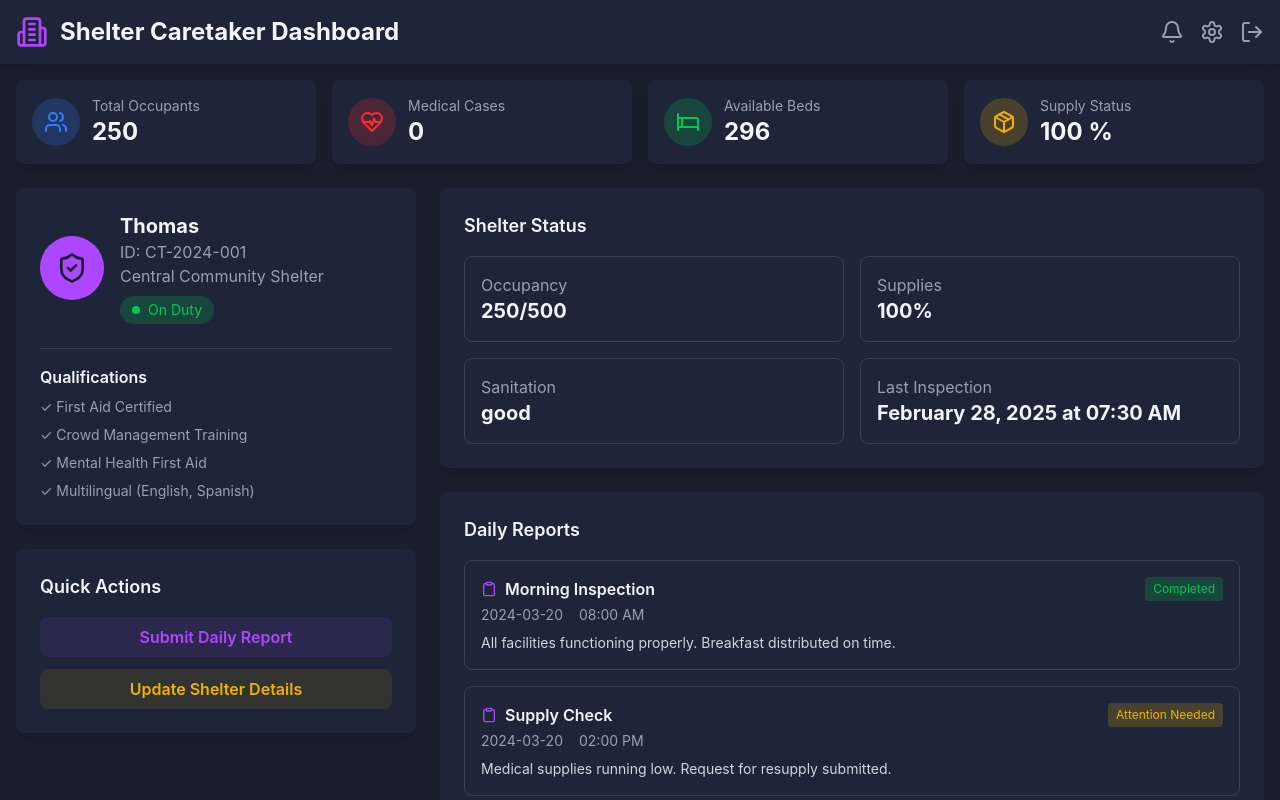
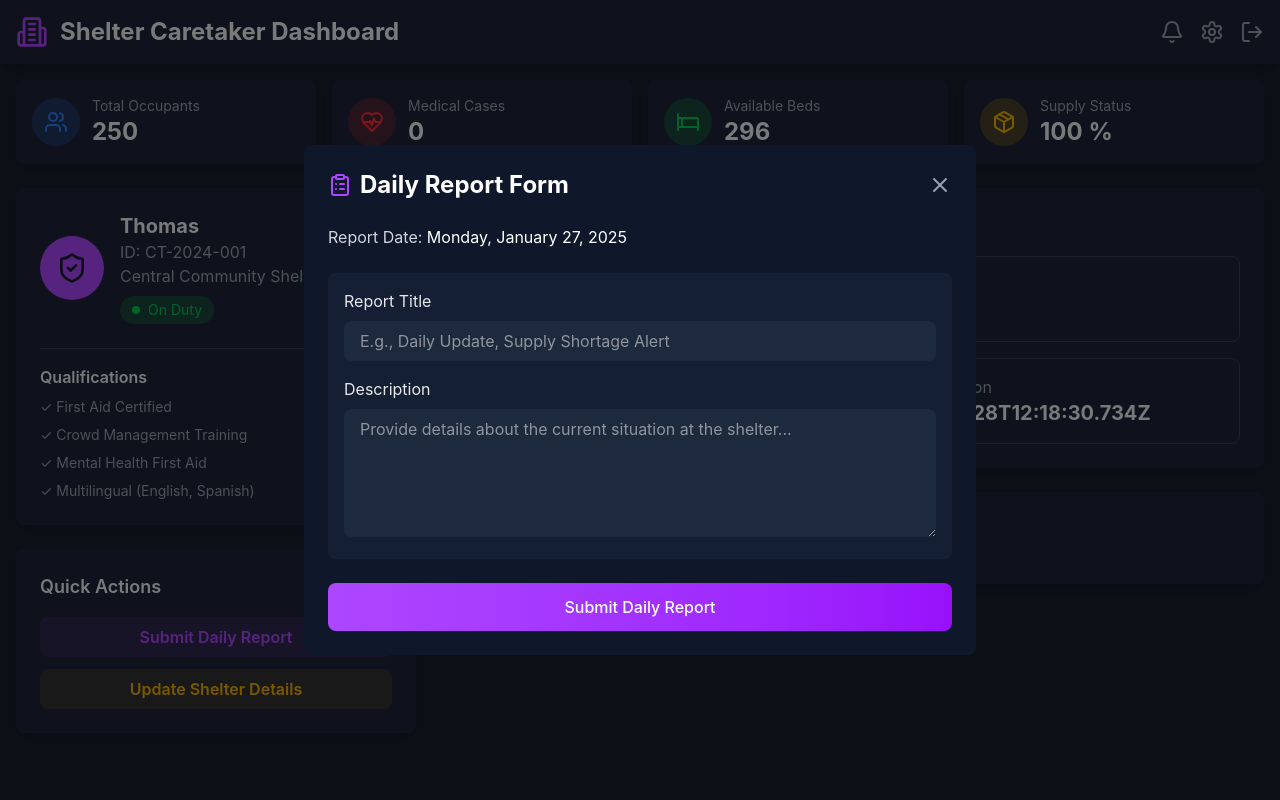
Before and after one commit to Ashwin-Wilson/Dynamic-Disaster-Response-Frontend, a React (Vite) app: page /caretaker/dashboard in a window 1280 px wide. Both pictures are taken after a click on the button "Submit Daily Report". Shown: the top 800 px of the page. Built offline with nearby package versions, Linux system fonts and the light colour scheme.

Commit message:
form for shelter reporting added, bugs in shelter updation fixed

```diff
--- a/src/Components/ShelterUpdateForm.jsx
+++ b/src/Components/ShelterUpdateForm.jsx
@@ -34,7 +34,12 @@ const createCustomMarker = (color1, color2) => {
   return customMarker;
 };
 
-const ShelterManagementForm = ({ onClose, shelterId, isUpdate }) => {
+const ShelterManagementForm = ({
+  onClose,
+  shelterId,
+  isUpdate,
+  setShelterDetails,
+}) => {
   const [mapMarker, setMapMarker] = useState(null);
   const [olaMap, setOlaMap] = useState(null);
   const [rMarkerLoc, setRMarkerLoc] = useState({
@@ -300,8 +305,13 @@ const ShelterManagementForm = ({ onClose, shelterId, isUpdate }) => {
     try {
       if (isUpdate) {
         await axios
-          .post(`${BASE_URL}/caretaker/shelter/update`, { formData, shelterId })
+          .post(`${BASE_URL}/caretaker/shelter/update`, {
+            updates: formData,
+            shelterId,
+          })
           .then((response) => {
+            setShelterDetails(response.data.shelter);
+
             console.log("Shelter details updated successfully!");
           })
           .catch((error) => {
@@ -311,8 +321,8 @@ const ShelterManagementForm = ({ onClose, shelterId, isUpdate }) => {
         await axios
           .post(`${BASE_URL}/caretaker/shelter/create`, formData)
           .then((response) => {
-            console.log(response);
             localStorage.setItem("shelterId", response.data.shelterId);
+            console.log("Shelter created successfully");
           })
           .catch((error) => {
             console.log(error);
--- a/src/Pages/caretaker/CaretakerDashboard.jsx
+++ b/src/Pages/caretaker/CaretakerDashboard.jsx
@@ -1,5 +1,6 @@
 import { useState, useEffect } from "react";
 import { useNavigate } from "react-router-dom";
+import { ClipboardList, X } from "lucide-react";
 import ShelterManagementForm from "../../Components/ShelterUpdateForm";
 import axios from "axios";
 import {
@@ -38,7 +39,8 @@ function formatDateTime(dateTimeString) {
 
 const CareTakerDashboard = () => {
   const [viewShlterUpdateForm, setViewShlterUpdateForm] = useState(false);
-  const [shelterId, setShelterId] = useState(localStorage.getItem("shelterId"));
+  const [viewDailyReportForm, setViewDailyReportForm] = useState(false);
+  const [shelterId, setShelterId] = useState(null);
 
   const navigate = useNavigate();
   // const [shelterStats] = useState({
@@ -75,6 +77,7 @@ const CareTakerDashboard = () => {
     sanitation: "good",
     last_inspection: "2025-02-28T07:30:19.521Z",
     status: "active",
+    updatedAt: "2025-02-28T12:18:30.734Z",
   });
 
   const [dailyReports] = useState([
@@ -142,6 +145,10 @@ const CareTakerDashboard = () => {
       bgColor: "bg-yellow-500/20",
     },
   ];
+  useEffect(() => {
+    const shelterId = localStorage.getItem("shelterId");
+    setShelterId(shelterId);
+  }, []);
 
   useEffect(() => {
     if (shelterId) {
@@ -150,7 +157,10 @@ const CareTakerDashboard = () => {
           headers: { shelterId: shelterId },
         })
         .then((response) => {
-          setShelterDetails(response.data.shelter);
+          setShelterDetails({
+            ...response.data.shelter,
+            updatedAt: formatDateTime(response.data.shelter.updatedAt),
+          });
         })
         .catch((error) => {
           console.log(error);
@@ -242,7 +252,12 @@ const CareTakerDashboard = () => {
             <div className="bg-[#1e2538] rounded-lg p-6 shadow-lg">
               <h3 className="text-lg font-semibold mb-4">Quick Actions</h3>
               <div className="space-y-3">
-                <button className="w-full bg-purple-500/10 text-purple-500 py-2 rounded-lg font-semibold hover:bg-purple-500/20 transition-colors">
+                <button
+                  className="w-full bg-purple-500/10 text-purple-500 py-2 rounded-lg font-semibold hover:bg-purple-500/20 transition-colors"
+                  onClick={() => {
+                    setViewDailyReportForm(!viewDailyReportForm);
+                  }}
+                >
                   Submit Daily Report
                 </button>
                 <button
@@ -290,7 +305,7 @@ const CareTakerDashboard = () => {
                 <div className="p-4 border border-gray-700 rounded-lg">
                   <p className="text-gray-400">Last Inspection</p>
                   <p className="text-xl font-bold">
-                    {formatDateTime(shelterDetails.last_inspection)}
+                    {shelterDetails.updatedAt}
                   </p>
                 </div>
               </div>
@@ -300,23 +315,23 @@ const CareTakerDashboard = () => {
             <div className="bg-[#1e2538] rounded-lg p-6 shadow-lg">
               <h3 className="text-lg font-semibold mb-4">Daily Reports</h3>
               <div className="space-y-4">
-                {dailyReports.map((report) => (
+                {shelterDetails.reports &&
+                  shelterDetails.reports.map((report) => (
                     <div
-                    key={report.id}
+                      key={report._id}
                       className="border border-gray-700 rounded-lg p-4 hover:border-purple-500/50"
                     >
                       <div className="flex items-start justify-between">
                         <div>
                           <div className="flex items-center gap-2">
                             <Clipboard className="w-4 h-4 text-purple-500" />
-                          <h4 className="font-semibold">{report.type}</h4>
+                            <h4 className="font-semibold">{report.title}</h4>
                           </div>
                           <div className="flex items-center gap-4 text-sm text-gray-400 mt-1">
-                          <span>{report.date}</span>
-                          <span>{report.time}</span>
+                            <span>{formatDateTime(report.createdAt)}</span>
                           </div>
                           <p className="text-sm text-gray-300 mt-2">
-                          {report.notes}
+                            {report.description}
                           </p>
                         </div>
                         <span
@@ -341,6 +356,13 @@ const CareTakerDashboard = () => {
           onClose={() => setViewShlterUpdateForm(false)}
           shelterId={shelterId}
           isUpdate={shelterId ? true : false}
+          setShelterDetails={setShelterDetails}
+        />
+      )}
+      {viewDailyReportForm === true && (
+        <DailyReportForm
+          onClose={() => setViewDailyReportForm(false)}
+          shelterId={shelterId}
         />
       )}
     </div>
@@ -348,3 +370,127 @@ const CareTakerDashboard = () => {
 };
 
 export default CareTakerDashboard;
+
+const DailyReportForm = ({ onClose, shelterId }) => {
+  const [formData, setFormData] = useState({
+    title: "",
+    description: "",
+  });
+
+  const [isSubmitting, setIsSubmitting] = useState(false);
+
+  const handleChange = (e) => {
+    const { name, value } = e.target;
+    setFormData({
+      ...formData,
+      [name]: value,
+    });
+  };
+
+  const handleSubmit = async (e) => {
+    e.preventDefault();
+    setIsSubmitting(true);
+
+    try {
+      await axios
+        .post(`${BASE_URL}/caretaker/shelter/report`, {
+          shelterId,
+          updates: formData,
+        })
+        .then((response) => {
+          console.log("Report submitted successfully");
+        })
+        .catch((error) => {
+          console.log(error);
+        });
+
+      onClose();
+    } catch (error) {
+      console.error("Error submitting report:", error);
+    } finally {
+      setIsSubmitting(false);
+    }
+  };
+
+  // Format date for display
+  const formatDate = () => {
+    const now = new Date();
+    return now.toLocaleDateString("en-US", {
+      weekday: "long",
+      year: "numeric",
+      month: "long",
+      day: "numeric",
+    });
+  };
+
+  return (
+    <div className="fixed inset-0 bg-black/50 flex items-center justify-center z-50">
+      <div className="bg-slate-900 rounded-lg w-full max-w-2xl mx-4 p-6">
+        {/* Header with close button */}
+        <div className="flex justify-between items-center mb-6">
+          <div className="flex items-center">
+            <ClipboardList className="text-purple-500 mr-2" size={24} />
+            <h1 className="text-2xl font-bold text-white">Daily Report Form</h1>
+          </div>
+          <button
+            type="button"
+            onClick={onClose}
+            className="text-gray-400 hover:text-white transition-colors"
+          >
+            <X size={24} />
+          </button>
+        </div>
+
+        {/* Date */}
+        <div className="mb-6">
+          <div className="text-gray-300">
+            Report Date: <span className="text-white">{formatDate()}</span>
+          </div>
+        </div>
+
+        {/* Form */}
+        <form onSubmit={handleSubmit} className="space-y-6">
+          {/* Basic report details */}
+          <div className="bg-slate-800/50 p-4 rounded-lg space-y-4">
+            <div>
+              <label className="block text-gray-200 mb-2">Report Title</label>
+              <input
+                type="text"
+                className="w-full bg-slate-800 rounded-lg px-4 py-2 text-white"
+                placeholder="E.g., Daily Update, Supply Shortage Alert"
+                name="title"
+                value={formData.title}
+                onChange={handleChange}
+                required
+              />
+            </div>
+
+            <div>
+              <label className="block text-gray-200 mb-2">Description</label>
+              <textarea
+                className="w-full bg-slate-800 rounded-lg px-4 py-2 text-white h-32"
+                placeholder="Provide details about the current situation at the shelter..."
+                name="description"
+                value={formData.description}
+                onChange={handleChange}
+                required
+              />
+            </div>
+          </div>
+
+          {/* Submit button */}
+          <button
+            type="submit"
+            disabled={isSubmitting}
+            className="w-full bg-gradient-to-r from-purple-500 to-purple-600 text-white font-medium py-3 px-4
+                     rounded-lg hover:from-purple-600 hover:to-purple-700 focus:outline-none focus:ring-2
+                     focus:ring-purple-500 focus:ring-offset-2 focus:ring-offset-[#0f172a] transition-all
+                     disabled:opacity-50 disabled:cursor-not-allowed"
+          >
+            {isSubmitting ? "Submitting Report..." : "Submit Daily Report"}
+          </button>
+        </form>
+      </div>
+    </div>
+  );
+};
```
Lines whose indentation alone changed are shown as unchanged.
